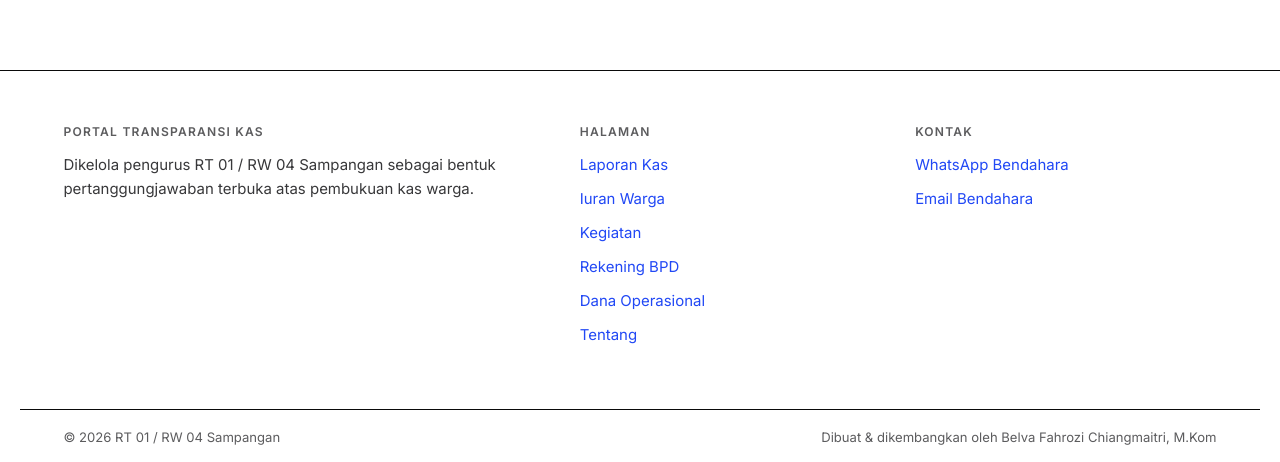
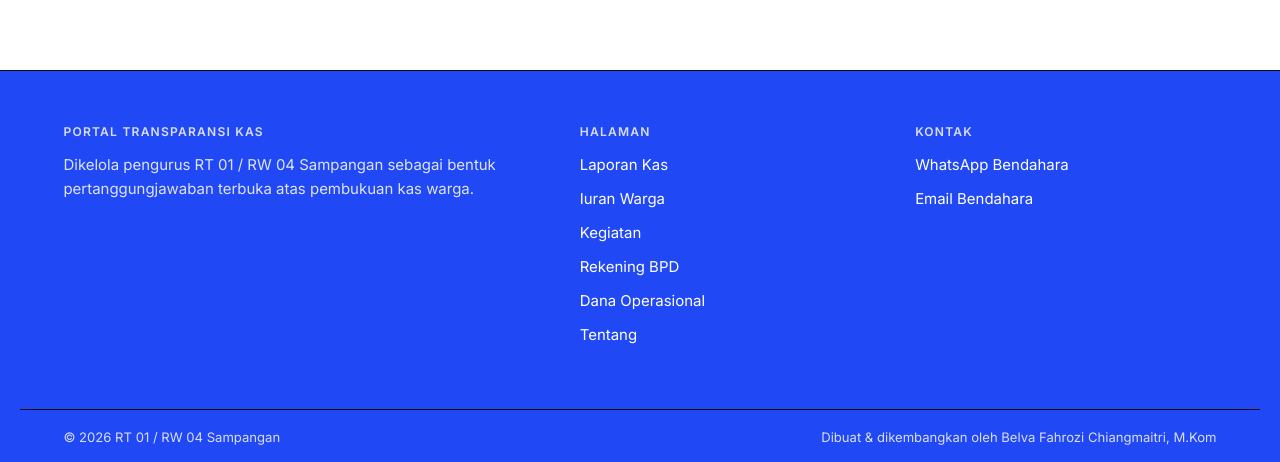
Before and after one commit to belvahector-ship-it/kas-rt-sampangan, a plain HTML site: page index.html in a window 1280 px wide. Shown: the part 2753-3215 px from the top of the page. Drawn offline with Linux system fonts and the light colour scheme; no server answers.

Commit message:
Latar footer jadi biru aksen tema (bukan cuma tautannya)
.site-footer sebelumnya putih (--surface) dengan tautan biru di atasnya.
Diubah jadi latar solid --accent, dengan seluruh warna teks di dalamnya
ditimpa ulang untuk kontras: tautan jadi putih (hover ke --highlight
kuning), label/copyright jadi putih 82% opasitas, deskripsi 85%.

Opasitas awal 70% untuk teks kecil (label footer, baris hak cipta)
dihitung ulang -- kontrasnya cuma ~3.9:1 di atas biru ini, di bawah
ambang WCAG AA 4.5:1 untuk teks kecil. Dinaikkan ke 82% (~4.6:1) supaya
tetap lolos AA, bukan cuma terlihat cukup terang di mata.

```diff
--- a/assets/css/components.css
+++ b/assets/css/components.css
@@ -1253,7 +1253,8 @@ a.entry.entry--ringkasan:hover { background: var(--accent-soft); filter: brightn
 .site-footer {
   margin-top: var(--sp-9);
   border-top: 1px solid var(--line);
-  background: var(--surface);
+  background: var(--accent);
+  color: var(--paper);
 }
 
 .site-footer__grid {
@@ -1267,12 +1268,19 @@ a.entry.entry--ringkasan:hover { background: var(--accent-soft); filter: brightn
   .site-footer__grid { grid-template-columns: minmax(0, 1fr); gap: var(--sp-5); }
 }
 
+/* Latar footer sekarang biru aksen (--accent) — semua warna teks di bawah
+   ini sengaja ditimpa ulang untuk kontras di atas latar gelap itu. Token
+   --ink-2/--ink-3 dirancang kontras di atas --paper (putih), bukan di
+   atas biru pekat, jadi tidak bisa dipakai apa adanya di sini. */
+
+.site-footer .muted { color: rgba(255, 255, 255, 0.85); }
+
 .site-footer__title {
   font-size: var(--fs-2xs);
   font-weight: 700;
   letter-spacing: var(--ls-label);
   text-transform: uppercase;
-  color: var(--ink-3);
+  color: rgba(255, 255, 255, 0.82);
   margin-bottom: var(--sp-3);
 }
 
@@ -1281,11 +1289,11 @@ a.entry.entry--ringkasan:hover { background: var(--accent-soft); filter: brightn
   align-items: center;
   min-height: 34px;
   font-size: var(--fs-sm);
-  color: var(--accent);
+  color: var(--paper);
   transition: color var(--t-fast) var(--ease-out);
 }
 
-.site-footer__link:hover { color: var(--accent-hover); }
+.site-footer__link:hover { color: var(--highlight); }
 
 .site-footer__bottom {
   display: flex;
@@ -1296,7 +1304,7 @@ a.entry.entry--ringkasan:hover { background: var(--accent-soft); filter: brightn
   padding-block: var(--sp-4);
   border-top: 1px solid var(--line);
   font-size: var(--fs-xs);
-  color: var(--ink-3);
+  color: rgba(255, 255, 255, 0.82);
 }
 
 /* --------------------------------------------------------------------------
```
